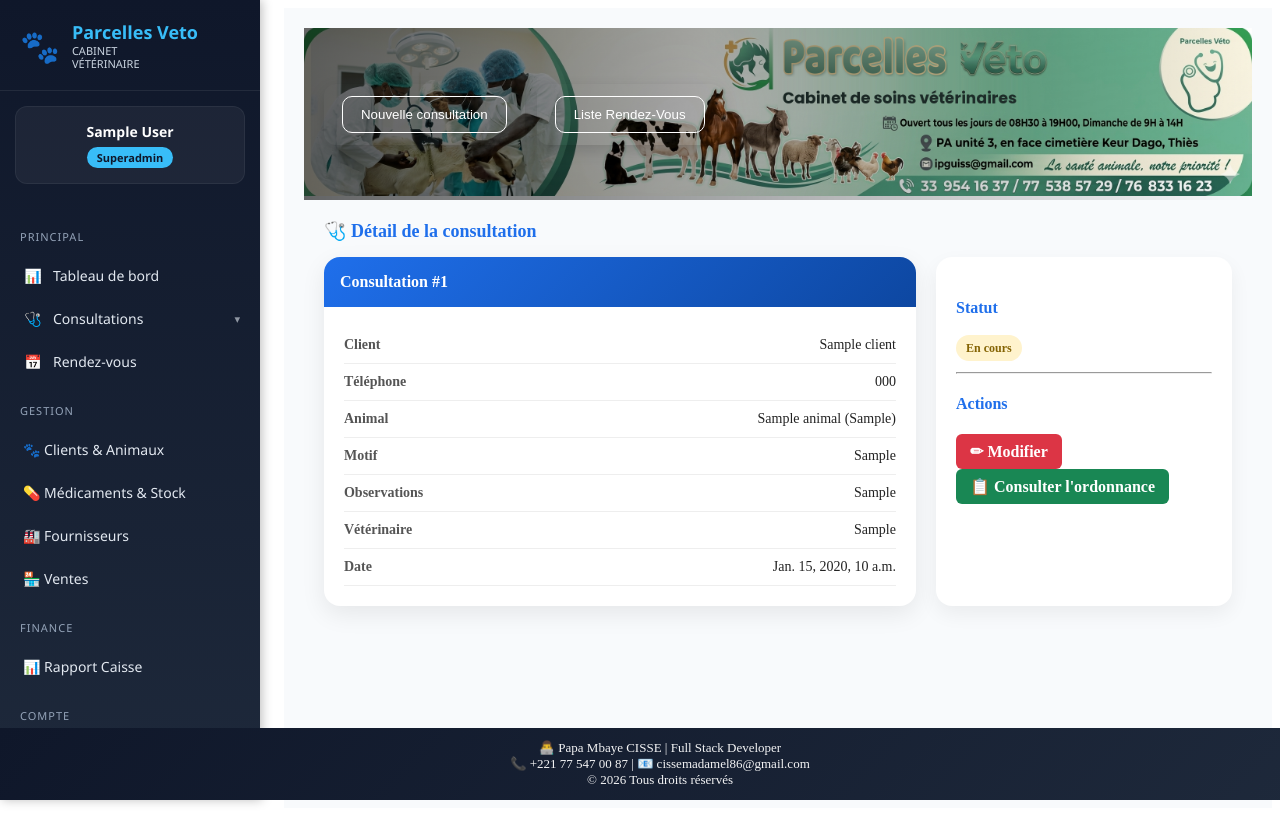
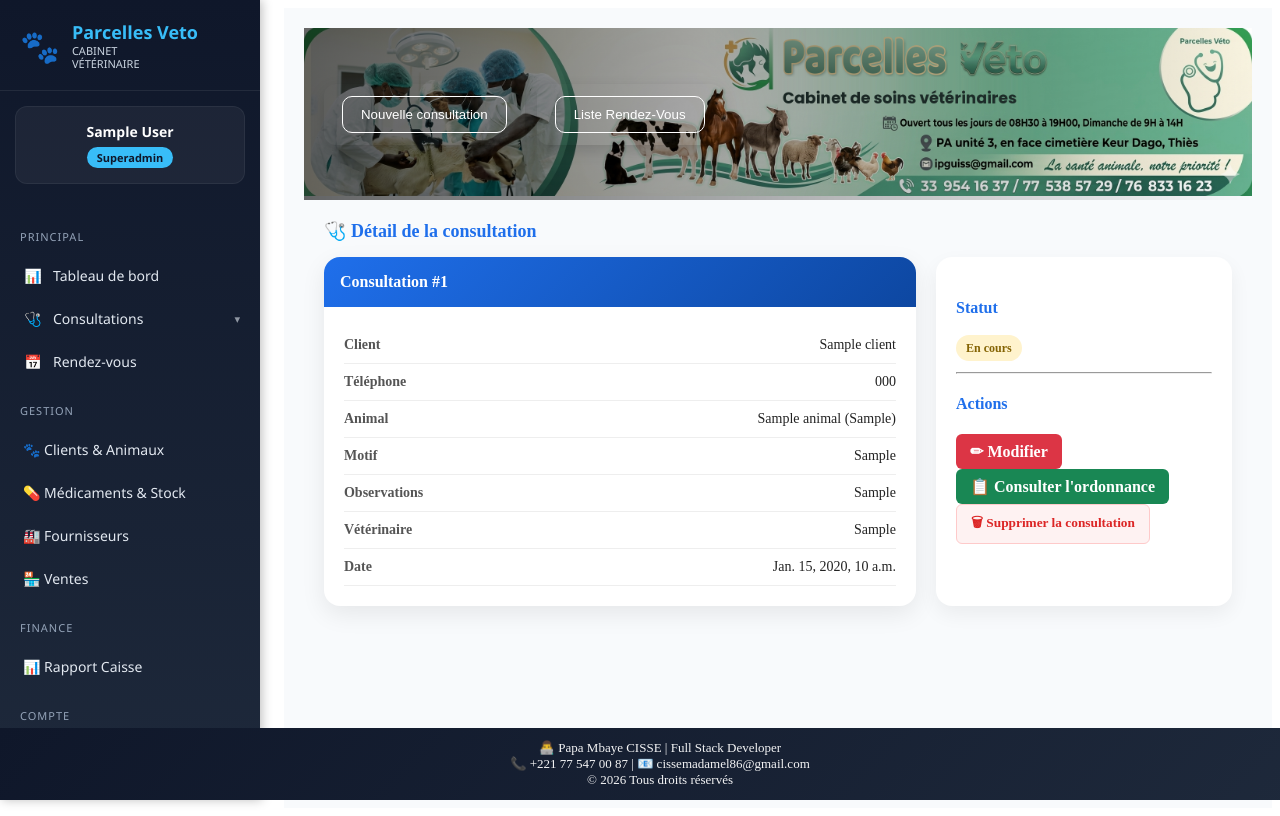
Before and after one commit to caissesosdirtech/Parcelle_veto, a Django app: page /consultations/1/ in a window 1280 px wide. Run offline with Django 5.2, Linux system fonts and the light colour scheme; a user stored in the database is signed in; tables that the repository leaves empty hold one stand-in row (values such as "Sample post").

Commit message:
feat(consultations): permettre la suppression d'une consultation
Les médicaments de la vente liée sont remis en stock. Corrige aussi la double déduction du stock lors de la clôture depuis le site. Ajoute l'option --numeros à remise_a_zero.

```diff
--- a/consultations/templates/consultations/detail_consultation.html
+++ b/consultations/templates/consultations/detail_consultation.html
@@ -109,6 +109,13 @@
         text-decoration: none;
 }
 
+.form-supprimer { display:inline; margin:0; }
+.btn-danger {
+    background:#fef2f2; color:#dc2626; border:1px solid #fecaca; cursor:pointer;
+    font-family:inherit;
+}
+.btn-danger:hover { background:#fee2e2; }
+
 .btn-success {
     background-color: #198754;
 }
@@ -210,6 +217,13 @@
     </a>
 {% endif %}
 
+        <form method="post" action="{% url 'supprimer_consultation' consultation.id %}"
+              class="form-supprimer"
+              onsubmit="return confirm('Supprimer définitivement cette consultation ?{% if consultation.statut == "terminee" %}\n\nLa vente liée sera supprimée et les médicaments remis en stock.{% endif %}');">
+            {% csrf_token %}
+            <button type="submit" class="btn btn-danger">🗑 Supprimer la consultation</button>
+        </form>
+
         <!--{% if consultation.statut == "en_cours" %}
         <a href="{% url 'terminer_consultation' consultation.id %}" class="btn"> ✔ Terminer</a>
         {% endif %} -->
--- a/consultations/urls.py
+++ b/consultations/urls.py
@@ -69,6 +69,12 @@ urlpatterns = [
         "<int:consultation_id>/",
         views.consultation_detail,
         name="consultation_detail"
+    ),
+
+    path(
+        "<int:consultation_id>/supprimer/",
+        views.supprimer_consultation,
+        name="supprimer_consultation"
     ),
 
     path(
@@ -218,6 +224,12 @@ urlpatterns = [
     # =========================================================
 
     path(
+        "api/<int:consultation_id>/supprimer/",
+        views.api_supprimer_consultation,
+        name="api_supprimer_consultation"
+    ),
+
+    path(
         "api/<int:consultation_id>/terminer/",
         views.api_terminer_consultation,
         name="api_terminer_consultation"
--- a/consultations/views.py
+++ b/consultations/views.py
@@ -6,7 +6,7 @@ from django.contrib import messages
 from django.contrib.auth.decorators import login_required
 from django.core.paginator import Paginator
 from django.db import models, transaction
-from django.db.models import Count, Q
+from django.db.models import Count, F, Q
 from django.http import HttpResponse, JsonResponse
 from django.shortcuts import get_object_or_404, redirect, render
 from django.urls import reverse
@@ -438,6 +438,65 @@ def nouvelle_consultation(request):
     })
 
 
+def _supprimer_consultation(consultation):
+    """
+    Supprime une consultation avec son ordonnance et la vente associée.
+    Les médicaments vendus avec l'ordonnance sont remis en stock.
+    Retourne le nombre d'unités remises en stock.
+    """
+    restitue = 0
+    with transaction.atomic():
+        ordonnance = Ordonnance.objects.filter(consultation=consultation).first()
+        if ordonnance:
+            for vente in Vente.objects.filter(ordonnance=ordonnance).prefetch_related("lignes"):
+                quantites = [(l.medicament_id, l.quantite) for l in vente.lignes.all()]
+                if not quantites:
+                    quantites = [(l.medicament_id, l.quantite) for l in ordonnance.lignes.all()]
+                for medicament_id, quantite in quantites:
+                    Medicament.objects.filter(pk=medicament_id).update(
+                        stock=F("stock") + quantite
+                    )
+                    restitue += quantite
+                vente.delete()
+        # Supprime aussi l'ordonnance et ses lignes (cascade)
+        consultation.delete()
+    return restitue
+
+
+@login_required
+@require_POST
+def supprimer_consultation(request, consultation_id):
+    consultation = get_object_or_404(Consultation, id=consultation_id)
+    nom_animal = consultation.animal.nom if consultation.animal else "l'animal"
+    restitue = _supprimer_consultation(consultation)
+    message = f"Consultation de {nom_animal} supprimée."
+    if restitue:
+        message += f" {restitue} unité(s) de médicaments remise(s) en stock."
+    messages.success(request, message)
+    return redirect("liste_consultations")
+
+
+@csrf_exempt
+@require_POST
+def api_supprimer_consultation(request, consultation_id):
+    """POST /consultations/api/<id>/supprimer/ — réservé à l'app (jeton JWT)."""
+    # Le jeton dans l'en-tête protège contre les requêtes envoyées à
+    # l'insu d'un utilisateur connecté au site (attaque CSRF).
+    if not request.headers.get("Authorization", "").startswith("Bearer ") \
+            or not request.user.is_authenticated:
+        return JsonResponse({"error": "Authentification requise."}, status=401)
+
+    consultation = Consultation.objects.filter(pk=consultation_id).first()
+    if consultation is None:
+        return JsonResponse({"error": "Consultation introuvable."}, status=404)
+
+    restitue = _supprimer_consultation(consultation)
+    return JsonResponse({
+        "message": "Consultation supprimée.",
+        "stock_restitue": restitue,
+    })
+
+
 @login_required
 def consultation_detail(request, consultation_id):
     consultation = get_object_or_404(Consultation, id=consultation_id)
@@ -500,12 +559,8 @@ def terminer_consultation(request, consultation_id):
                     montant_total=montant
                 )
                 total += montant
-
-                # ⚠️ À VÉRIFIER : si Vente.save() déduit déjà le stock quand une
-                # ordonnance est rattachée, cette déduction manuelle est un doublon.
-                med = ligne.medicament
-                med.stock -= ligne.quantite
-                med.save()
+                # Pas de déduction ici : Vente.save() retire déjà du stock les
+                # quantités de l'ordonnance (sinon le stock baisse deux fois).
 
             vente.total = total
             vente.save()
```
Also changed, not shown: dashboard/management/commands/remise_a_zero.py (+20 -1 lines).
